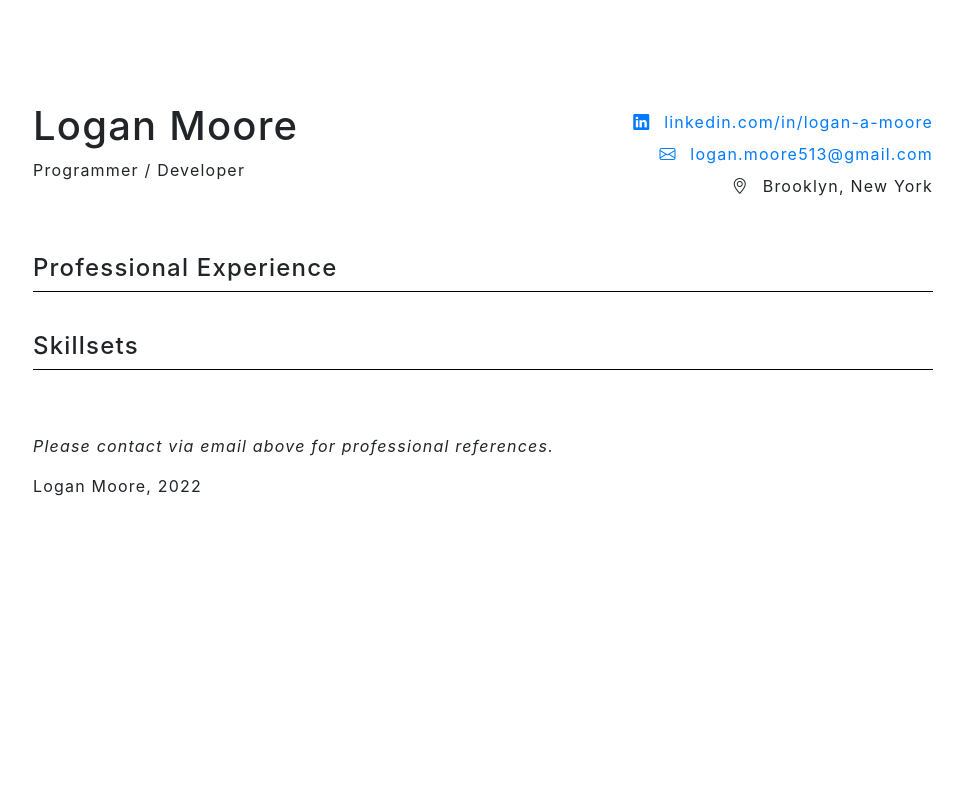
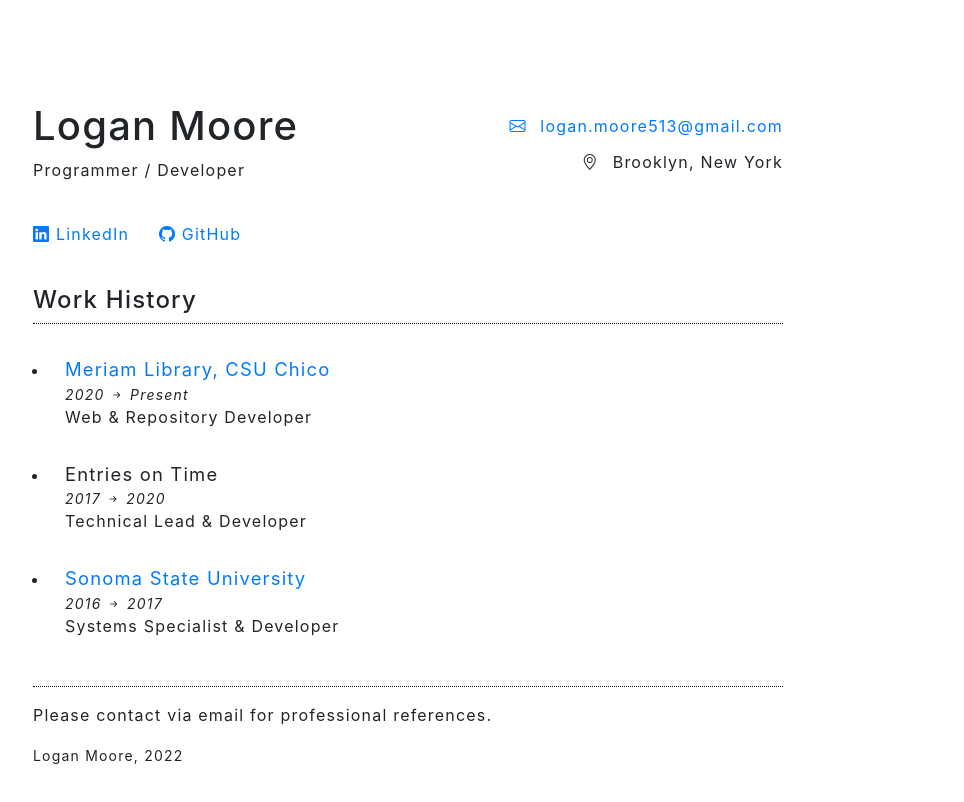
Before and after one commit to loganamoore/personal-website, a plain HTML site: page index.html in a window 1280 px wide. Shown: the whole page, without its empty margins (31-995 px from the left). Drawn offline with nearby package versions, Linux system fonts and the light colour scheme.

Commit message:
Adding work history and social media section.

```diff
--- a/index.html
+++ b/index.html
@@ -13,8 +13,7 @@
 <body>
   <main>
 
-    <header>
-      <div class="row no-gutters">
+    <header class="row no-gutters">
 
       <div class="col-md">
         <h1>Logan Moore</h1>
@@ -22,14 +21,7 @@
       </div>
 
       <div class="col-md">
-          <nav>
         <ul id="info">
-              <li>
-                <a href="http://linkedin.com/in/logan-a-moore" target="_blank">
-                  <i class="bi bi-linkedin"></i>
-                  linkedin.com/in/logan-a-moore
-                </a>
-              </li>
           <li>
             <a href="mailto:logan.moore513@gmail.com" target="_blank">
               <i class="bi bi-envelope"></i>
@@ -41,23 +33,55 @@
             Brooklyn, New York
           </li>
         </ul>
-          </nav>
       </div>
 
-      </div>
     </header>
 
     <section>
-      <h4 class="section-title">Professional Experience</h4>
+      <ul id="social-media">
+        <li>
+          <a href="http://linkedin.com/in/logan-a-moore" target="_blank">
+            <i class="bi bi-linkedin"></i>
+            LinkedIn
+          </a>
+        </li>
+        <li>
+          <a href="https://github.com/loganamoore" target="_blank">
+            <i class="bi bi-github"></i>
+            GitHub
+          </a>
+        </li>
+      </ul>
     </section>
 
     <section>
-      <h4 class="section-title">Skillsets</h4>
+      <h4 class="section-title">Work History</h4>
+      <ol id="work-history">
+        <li>
+          <div class="work-place">
+            <a href="https://library.csuchico.edu" target="_blank">Meriam Library, CSU Chico</a>
+          </div>
+          <div class="work-years">2020 <i class="bi bi-arrow-right-short"></i> Present</div>
+          <div>Web &amp; Repository Developer</div>
+        </li>
+        <li>
+          <div class="work-place">Entries on Time</div>
+          <div class="work-years">2017 <i class="bi bi-arrow-right-short"></i> 2020</div>
+          <div>Technical Lead &amp; Developer</div>
+        </li>
+        <li>
+          <div class="work-place">
+            <a href="https://www.sonoma.edu" target="_blank">Sonoma State University</a>
+          </div>
+          <div class="work-years">2016 <i class="bi bi-arrow-right-short"></i> 2017</div>
+          <div>Systems Specialist &amp; Developer</div>
+        </li>
+      </ol>
     </section>
 
     <footer>
-      <div><p><i>Please contact via email above for professional references.</i></p></div>
-      <div><p>Logan Moore, 2022</p></div>
+      <div><p>Please contact via email for professional references.</p></div>
+      <div><p><small>Logan Moore, 2022</small></p></div>
     </footer>
 
   </main>
--- a/styles.css
+++ b/styles.css
@@ -8,28 +8,33 @@ html, body{
 
 main{
   margin: 8% 5%;
-  max-width: 900px;
+  max-width: 750px;
 }
 
 footer{
-  margin-top: 4rem;
+  border-top: 1px dotted #000;
+  margin-top: 3rem;
+  padding-top: 1rem;
 }
 
-a, a:visited, a:active{
+a, a:hover, a:visited, a:active{
   text-decoration: none;
 }
 
 .section-title{
   display: block;
-  border-bottom: 1px solid #000;
+  border-bottom: 1px dotted #000;
   padding: 0.5rem 0;
   margin: 2rem 0;
 }
 
+ul, ol{
+  list-style: none;
+  padding: 0;
+}
+
 #info{
-  list-style: none;
   text-align: right;
-  padding: 0;
   margin-top: 0;
 }
 
@@ -41,9 +46,37 @@ a, a:visited, a:active{
 }
 
 #info li{
-  margin: 0.5rem 0;
+  margin: 0.75rem 0;
 }
 
 #info .bi{
   margin-right: 0.5rem;
 }
+
+#social-media{
+  margin-top: 2rem;
+}
+
+#social-media li{
+  display: inline-block;
+  margin-right: 1.5rem;
+}
+
+#work-history{
+  list-style: disc;
+  padding-left: 1em;
+}
+
+#work-history li{
+  margin-bottom: 2rem;
+  padding-left: 1em;
+}
+
+.work-place{
+  font-size: 1.15rem;
+}
+
+.work-years{
+  font-style: italic;
+  font-size: 0.875em;
+}
```
Lines whose indentation alone changed are shown as unchanged.
